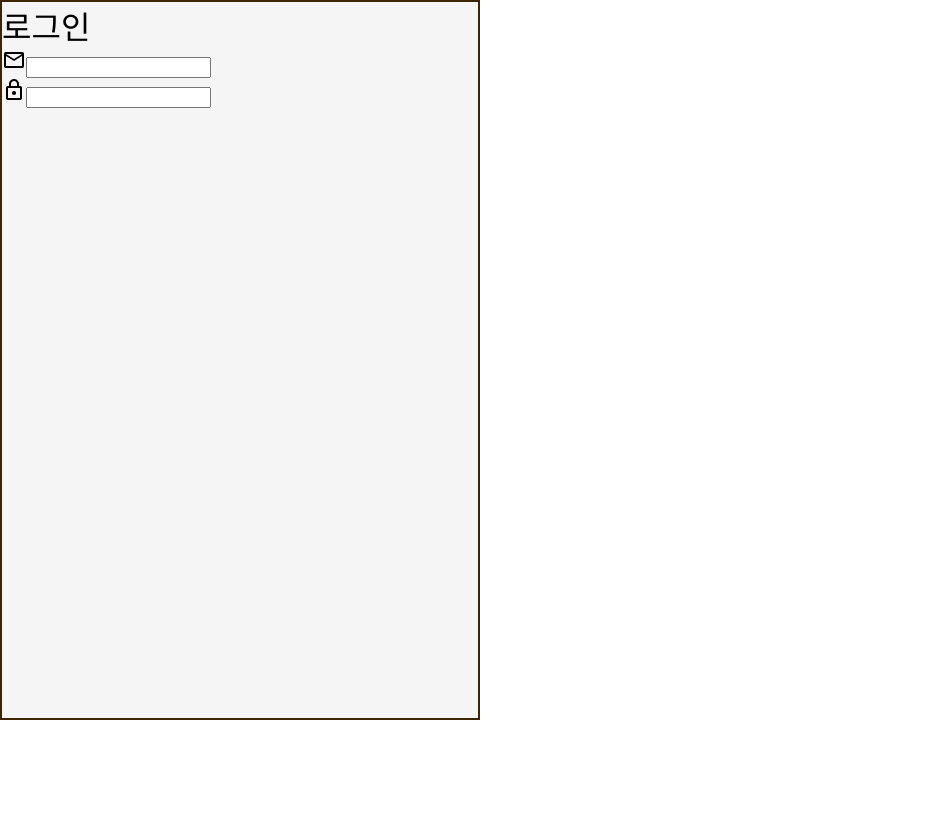
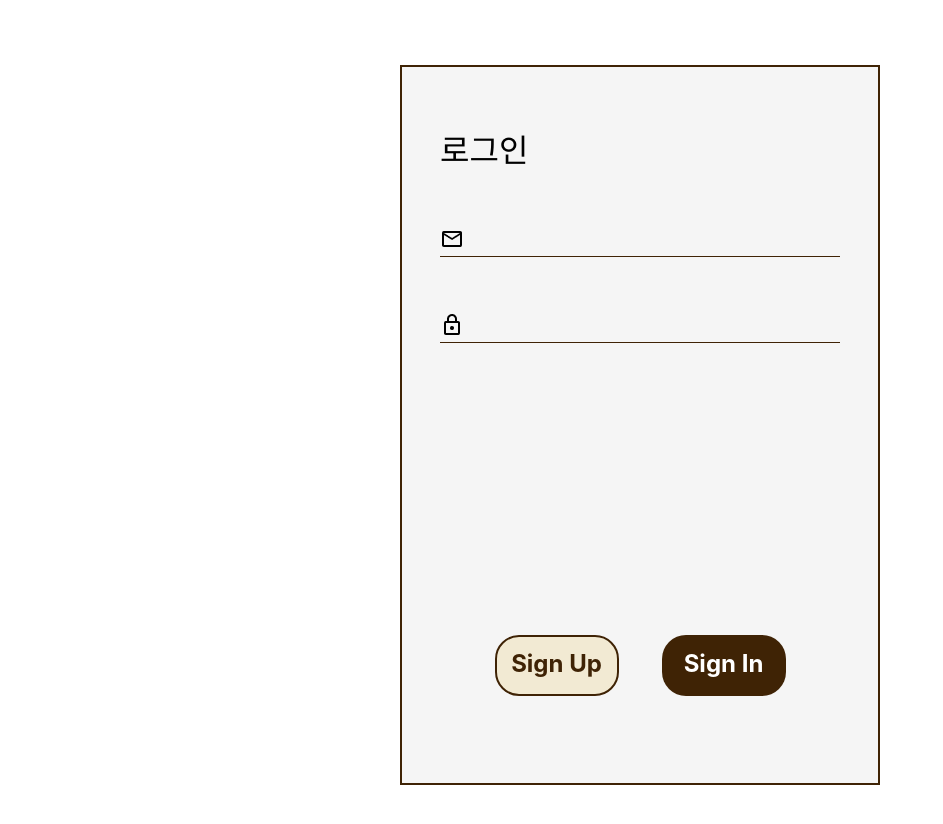
Before and after one commit to codestates-seb/seb45_pre_035, a React (Create React App) app in the folder client/: page /signin in a window 1280 px wide. Shown: the top 824 px of the page, without its empty margins (0-943 px from the left). Before the commit the page ends 800 px from the top, so only its background shows below. Built offline with nearby package versions, Linux system fonts and the light colour scheme.

Commit message:
SignIn css 구현 완료

```diff
--- a/client/src/Pages/SignIn.js
+++ b/client/src/Pages/SignIn.js
@@ -1,35 +1,27 @@
-import { styled } from 'styled-components';
 import React from 'react';
-const SignInBox = styled.div`
-  width: 480px;
-  height: 720px;
-  flex-shrink: 0;
-  border: 2px solid #3f2305;
-  background: #f5f5f5;
-
-  .title {
-    color: #000;
-    font-family: Inter;
-    font-size: 32px;
-    font-style: normal;
-    font-weight: 400;
-    line-height: normal;
-  }
-`;
+import { Button } from '../Components/Button';
+import { SignInBox } from './styles/SignInBox';
+import { PageStyle } from './styles/PageStyle';
 export default function SignIn() {
   return (
-    <div>
+    <PageStyle>
       <SignInBox>
-        <div className="title">로그인</div>
-        <div>
-          <img src="/images/ic-outline-email.png" alt=""></img>
-          <input type="text"></input>
+        <div className="top">
+          <div className="title">로그인</div>
+          <div className="input-container">
+            <img src="/images/ic-outline-email.png" alt=""></img>
+            <input type="text"></input>
+          </div>
+          <div className="input-container">
+            <img src="/images/mdi-password-outline.png" alt=""></img>
+            <input type="password"></input>
+          </div>
         </div>
-        <div>
-          <img src="/images/mdi-password-outline.png" alt=""></img>
-          <input type="password"></input>
+        <div className="buttons">
+          <Button>Sign Up</Button>
+          <Button primary>Sign In</Button>
         </div>
       </SignInBox>
-    </div>
+    </PageStyle>
   );
 }
```
